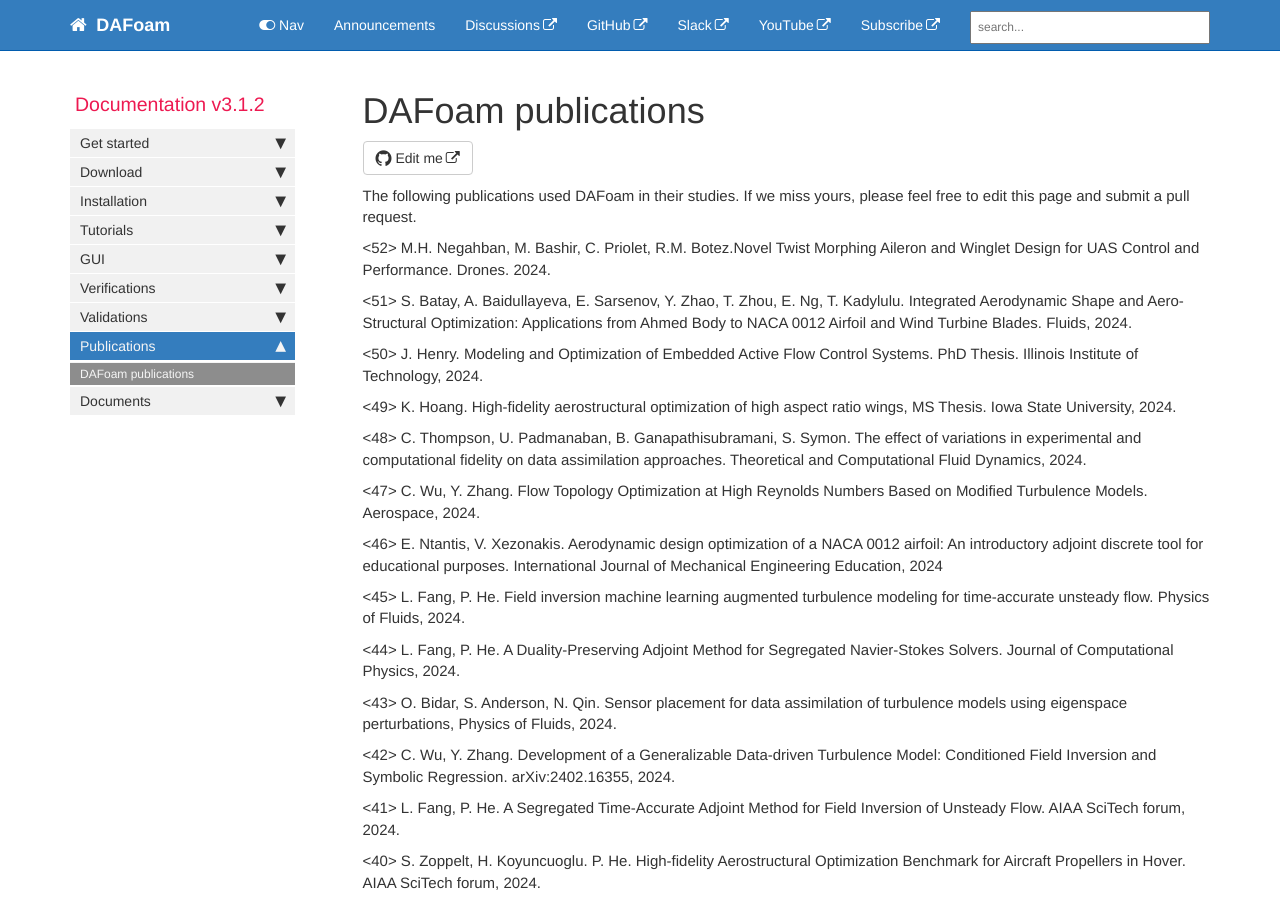
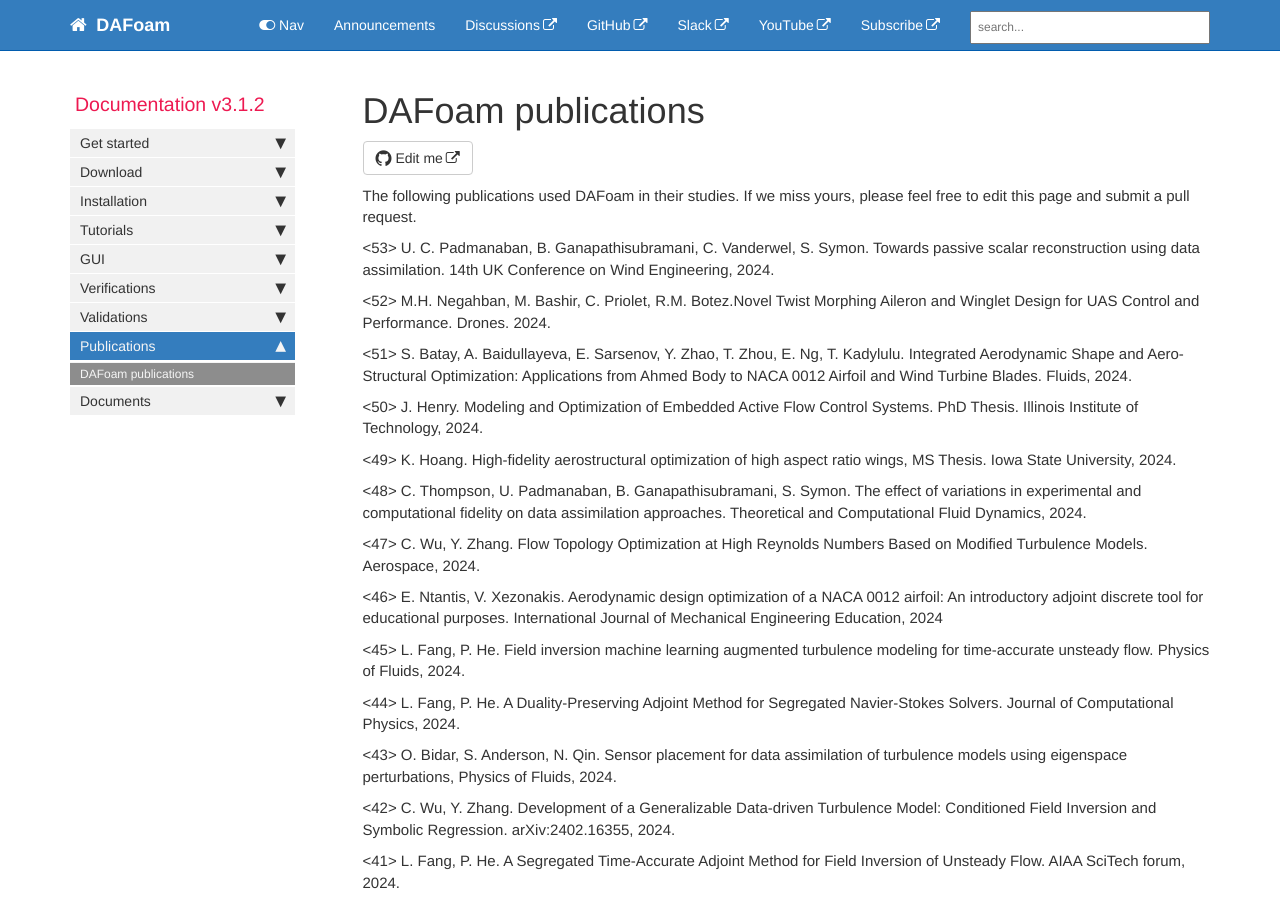
Before and after one commit to DAFoam/DAFoam.github.io, a Jekyll site: the page built from pages/mydoc/mydoc_docs_publications.md, in a window 1280 px wide and 900 px high. Built offline with Jekyll 4.4.1, drawn with Linux system fonts in a browser that asks for light colours; comment, search, counter and statistics services are not loaded.

Commit message:
content update

```diff
--- a/pages/mydoc/mydoc_docs_publications.md
+++ b/pages/mydoc/mydoc_docs_publications.md
@@ -8,6 +8,8 @@ folder: mydoc
 ---
 
 The following publications used DAFoam in their studies. If we miss yours, please feel free to edit this page and submit a pull request.
+
+<53> U. C. Padmanaban, B. Ganapathisubramani, C. Vanderwel, S. Symon. Towards passive scalar reconstruction using data assimilation. 14th UK Conference on Wind Engineering, 2024.
 
 <52> M.H. Negahban, M. Bashir, C. Priolet, R.M. Botez.Novel Twist Morphing Aileron and Winglet Design for UAS Control and Performance. Drones. 2024.
 
```
